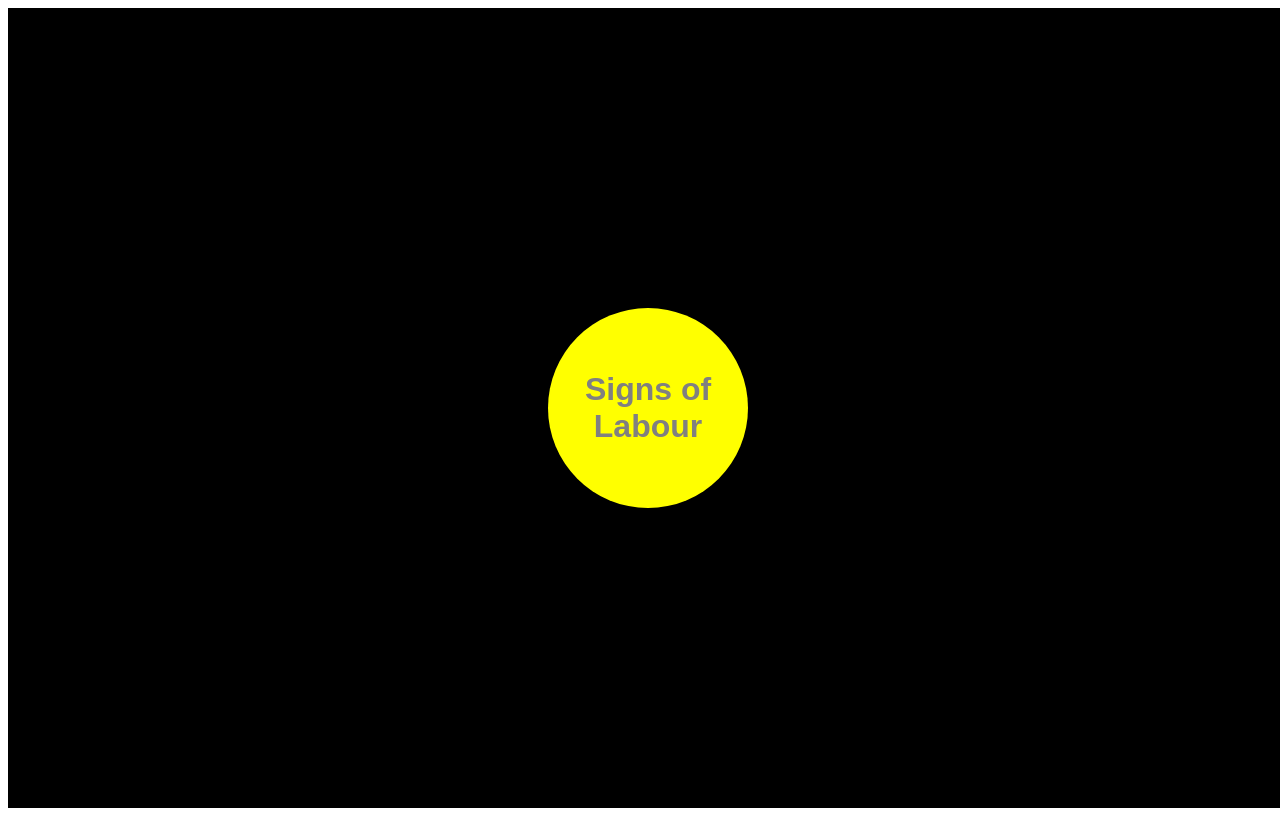
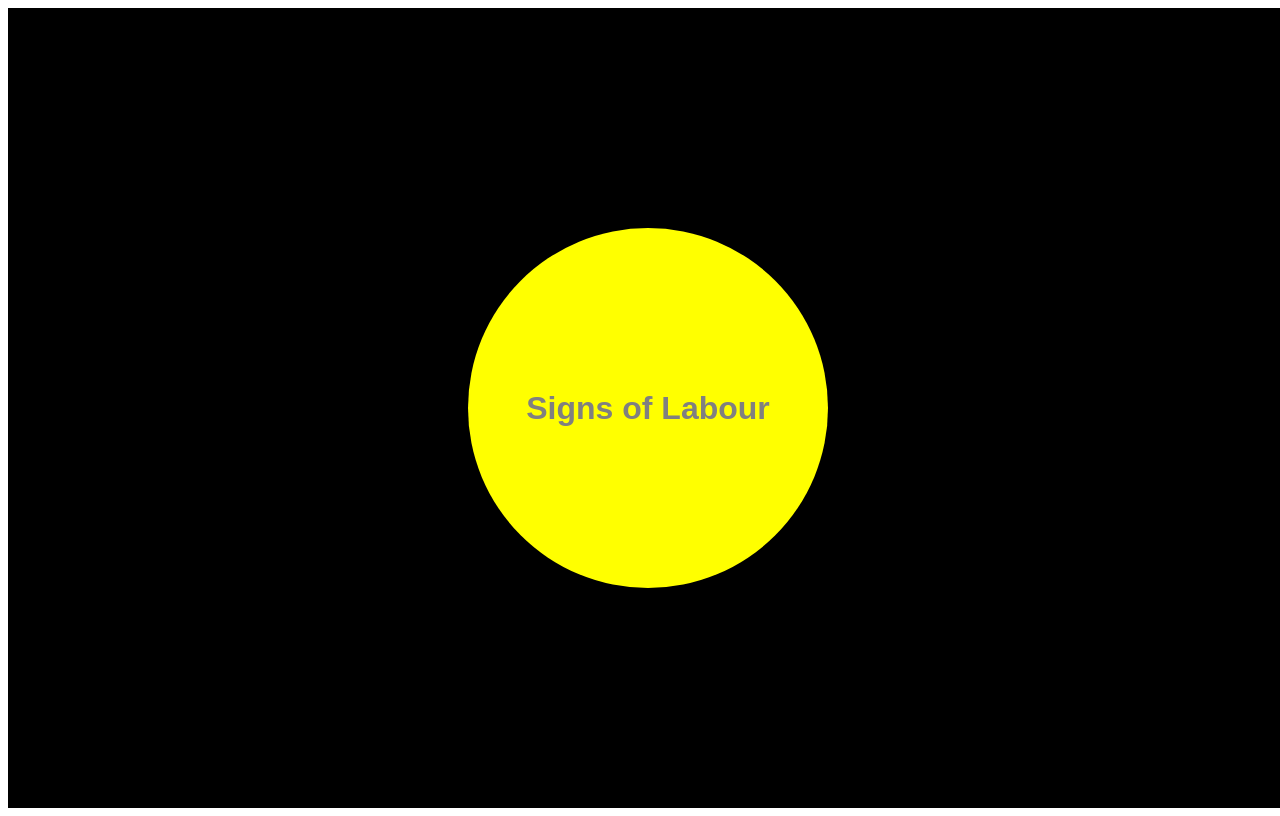
Before and after one commit to g2graman/notify-app, a website: page index.html in a window 1280 px wide. Drawn offline with Linux system fonts and the light colour scheme.

Commit message:
Makes button bigger

```diff
--- a/index.html
+++ b/index.html
@@ -20,8 +20,11 @@
       <button
         id="code-yellow"
         style="
-          width: 200px;
-          height: 200px;
+          width: 360px;
+          height: 360px;
+          display: block;
+          margin: 0 auto;
+          padding: 0;
           background: yellow;
           color: gray;
           border: none;
```
